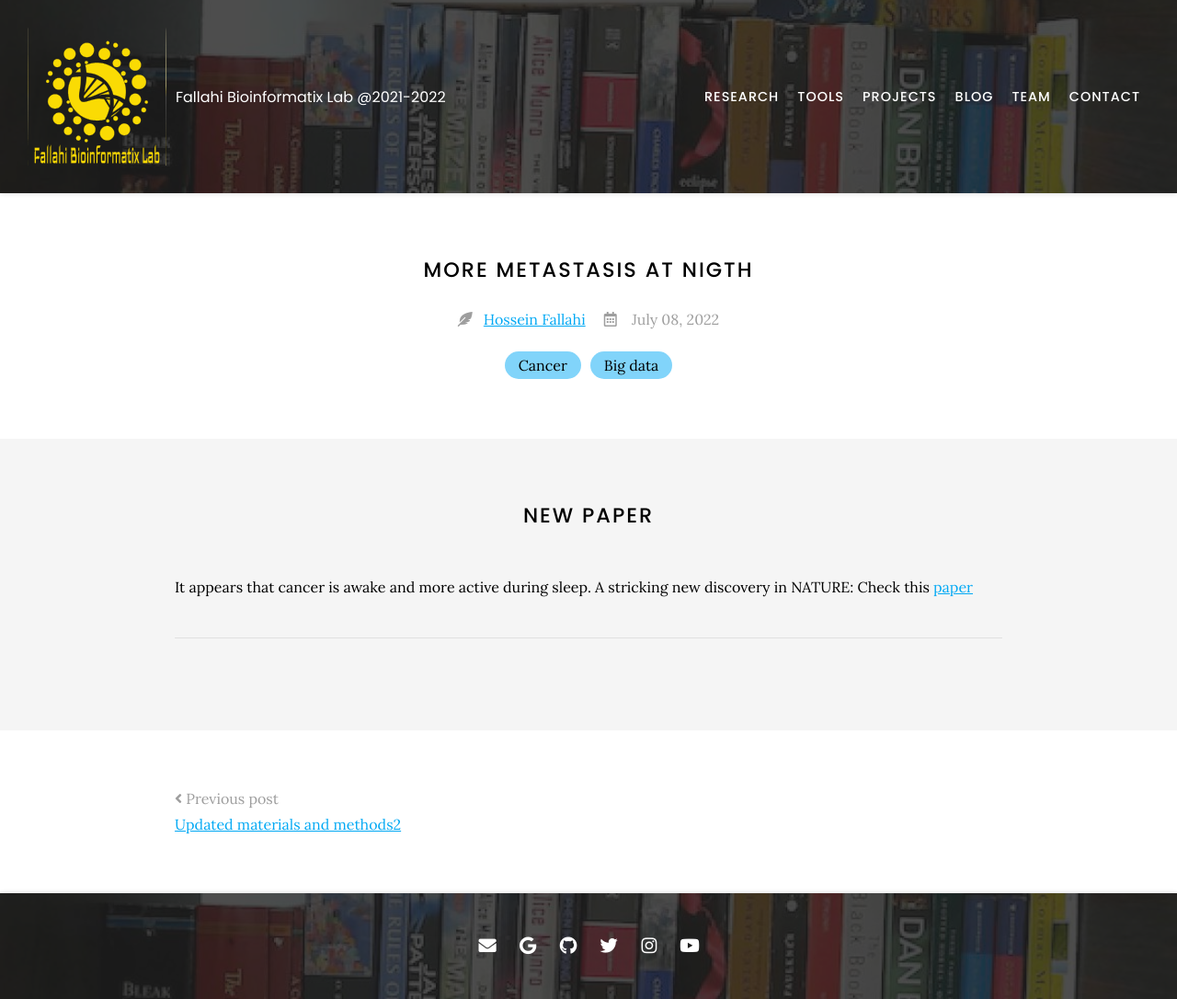
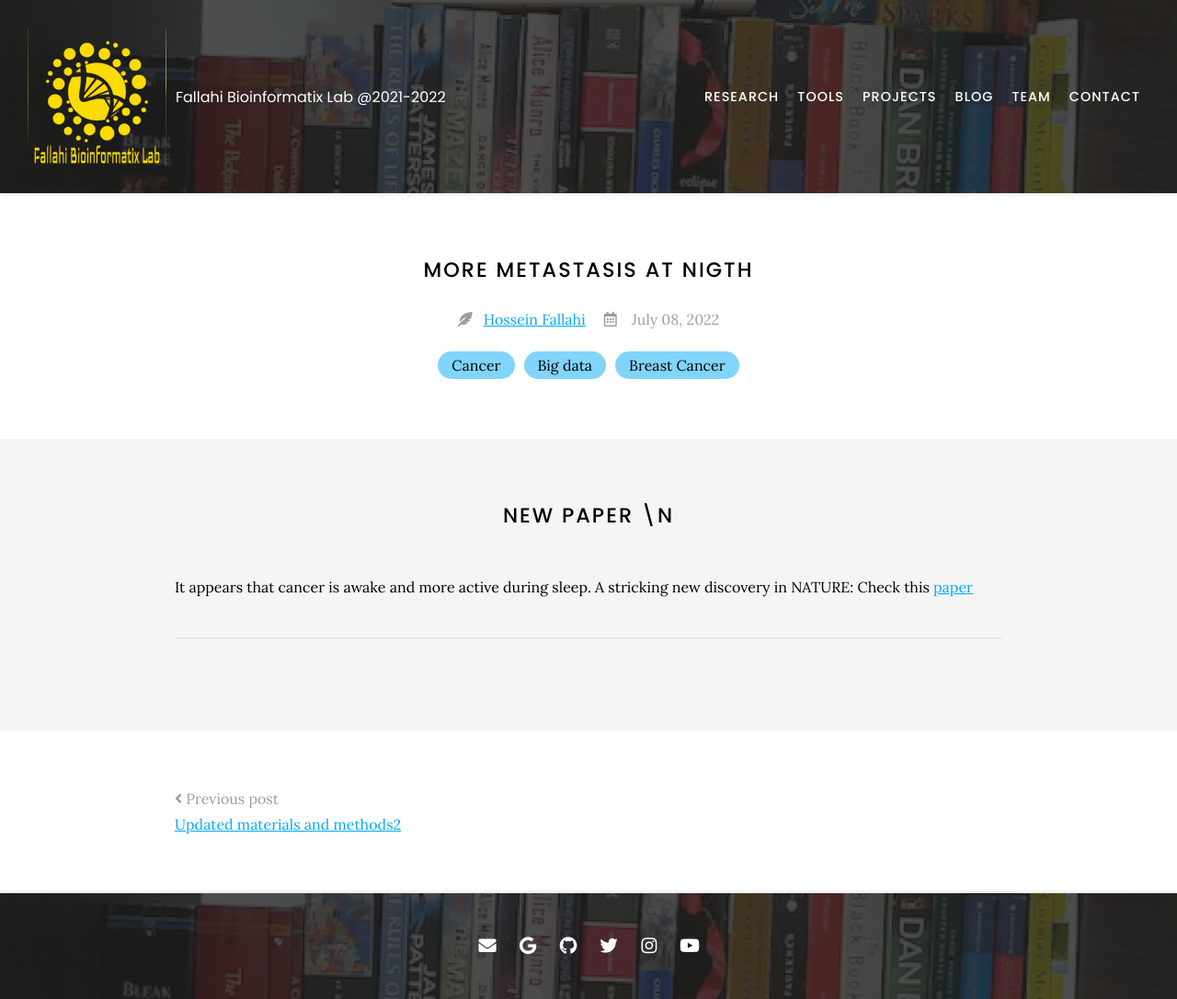
Before and after one commit to Hossein-Fallahi/Fallahi-Bioinformatics-Lab, a Jekyll site: the page built from _posts/2022-07-08-post-3.md, in a window 1280 px wide. Shown: the whole page at 92% size. Built offline with Jekyll 4.4.1, drawn with Linux system fonts in a browser that asks for light colours; nearby versions of some CDN libraries.

Commit message:
Update 2022-07-08-post-3.md

```diff
--- a/_posts/2022-07-08-post-3.md
+++ b/_posts/2022-07-08-post-3.md
@@ -1,14 +1,15 @@
 ---
-title: more metastasis at nigth
+title: More metastasis at nigth
 tags:
   - Cancer
   - Big data
+  - Breast Cancer
 
 author: Hossein Fallahi
 member: Hossein Fallahi
 ---
 
-# new paper
+# New paper \n
 
 It appears that cancer is awake and more active during sleep. A stricking new discovery in NATURE: Check this [paper](https://www.nature.com/articles/s41586-022-04875-y)
 
```
